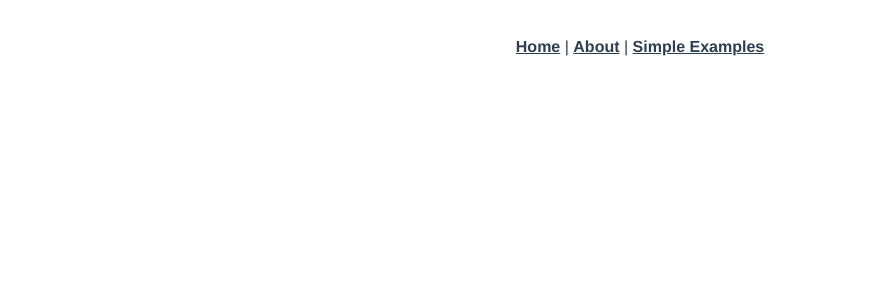
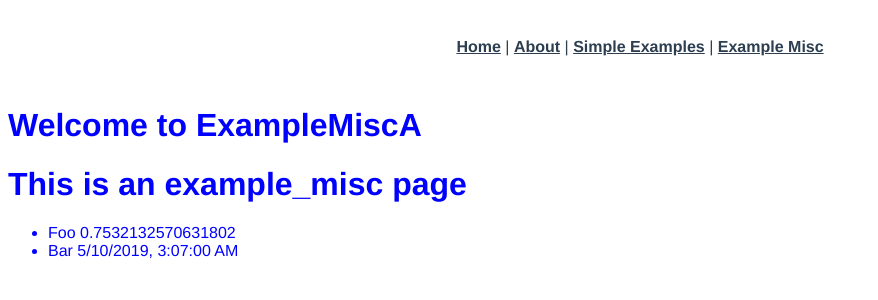
Before and after one commit to drhuffman12/learning_examples_b_vue, a Vue app: page /example_misc in a window 1280 px wide. Shown: the top 300 px of the page, without its empty margins (0-878 px from the left). Built offline with nearby package versions, Linux system fonts and the light colour scheme.

Commit message:
add misc examples

```diff
--- a/src/App.vue
+++ b/src/App.vue
@@ -6,8 +6,8 @@
       <router-link to="/about">About</router-link>
       |
       <a href="/simple_examples.html">Simple Examples</a>
-      <!-- |
-      <a href="/example_misc">Example Misc</a> -->
+      |
+      <a href="/example_misc">Example Misc</a>
     </div>
     <router-view/>
   </div>
--- /dev/null
+++ b/src/components/ExampleMiscA.vue
@@ -0,0 +1,33 @@
+<template>
+  <div class="example_misc_a">
+    <h1>{{ msg }}</h1>
+    <h1>This is an example_misc page</h1>
+    <ul id="example-1">
+      <li v-for="item in items" v-bind:key="item.id">
+        {{ item.message }}
+      </li>
+    </ul>
+  </div>
+</template>
+
+<script>
+export default {
+  props: {
+    msg: String
+  },
+  data: function () {
+    return {
+      items: [
+        { id: 1, message: 'Foo '  + Math.random(10).toString()},
+        { id: 2, message: 'Bar '  + new Date().toLocaleString() }
+      ]
+    }
+  },
+}
+</script>
+
+<style lang="scss">
+.example_misc_a {
+  color: blue;
+}
+</style>
--- a/src/router.js
+++ b/src/router.js
@@ -21,13 +21,13 @@ export default new Router({
       // which is lazy-loaded when the route is visited.
       component: () => import(/* webpackChunkName: "about" */ './views/About.vue')
     },
-    // {
-    //   path: '/example_misc',
-    //   name: 'example_misc',
-    //   // route level code-splitting
-    //   // this generates a separate chunk (about.[hash].js) for this route
-    //   // which is lazy-loaded when the route is visited.
-    //   component: () => import(/* webpackChunkName: "about" */ './views/ExampleMisc.vue')
-    // },
+    {
+      path: '/example_misc',
+      name: 'example_misc',
+      // route level code-splitting
+      // this generates a separate chunk (about.[hash].js) for this route
+      // which is lazy-loaded when the route is visited.
+      component: () => import(/* webpackChunkName: "about" */ './views/ExampleMisc.vue')
+    },
   ]
 })
--- /dev/null
+++ b/src/views/ExampleMisc.vue
@@ -0,0 +1,30 @@
+<template>
+  <div class="example_misc">
+    <ExampleMiscA msg="Welcome to ExampleMiscA"/>
+  </div>
+</template>
+
+<script>
+import ExampleMiscA from '@/components/ExampleMiscA.vue'
+
+export default {
+  name: 'example_misc',
+  data: function () {
+    return {
+      items: [
+        { id: 1, message: 'Foo '  + Math.random(10).toString()},
+        { id: 2, message: 'Bar '  + new Date().toLocaleString() }
+      ]
+    }
+  },
+  components: {
+    ExampleMiscA
+  }
+}
+</script>
+
+<style lang="scss">
+.example_misc {
+  text-align: left;
+}
+</style>
```
